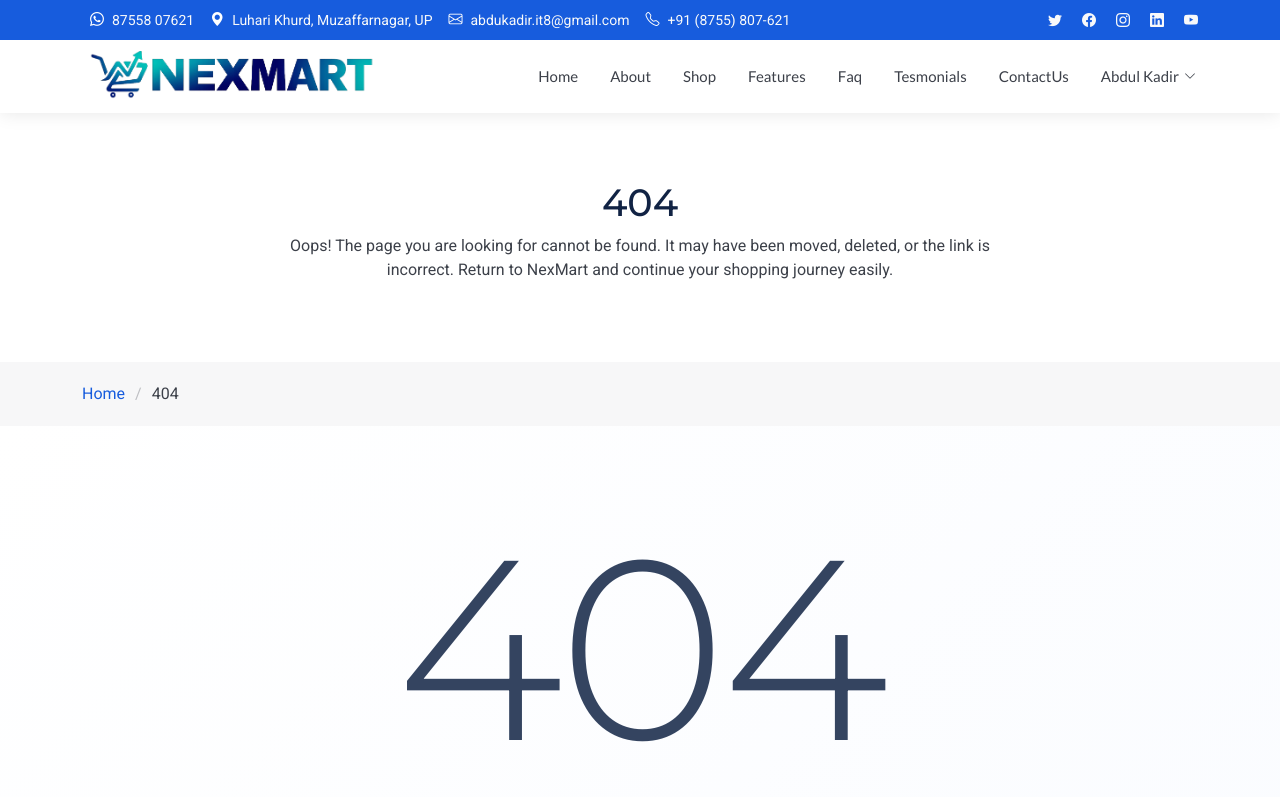
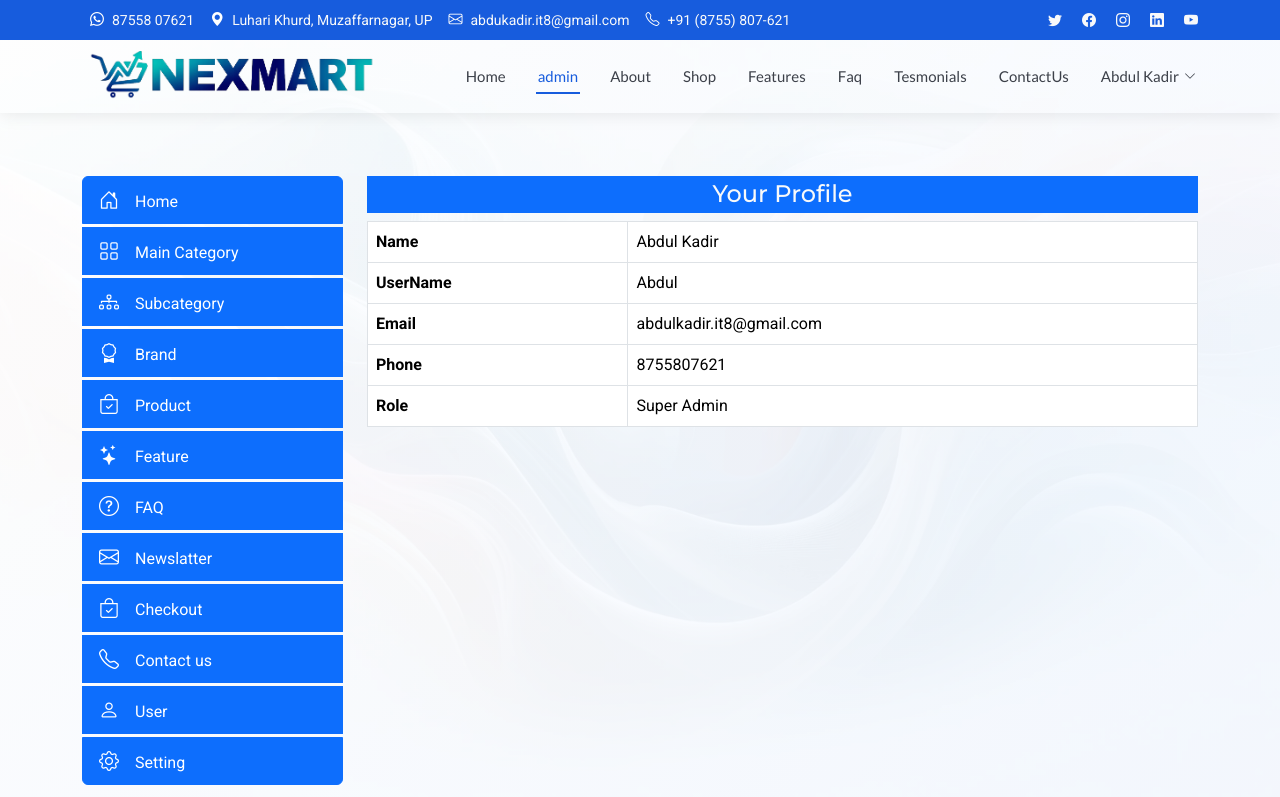
Before and after one commit to AbdulKadirit8/NexMart, a React (Vite) app: page /admin in a window 1280 px wide. Shown: the top 797 px of the page. Built offline with nearby package versions, Linux system fonts and the light colour scheme.

Commit message:
Implement the Admin page 16-04-2026

```diff
--- a/public/assets/css/style.css
+++ b/public/assets/css/style.css
@@ -57,3 +57,7 @@
   color: #ff2727;
   text-shadow: 0 0 8px #ff0000, 0 0 18px #ff0000;
 }
+
+.admin{
+  padding-top: 100px;
+}
--- a/src/App.jsx
+++ b/src/App.jsx
@@ -10,9 +10,11 @@ import ContactUsPage from "./Pages/ContactUsPage";
 import ErrorPage from "./Pages/ErrorPage";
 import PrivacyPage from "./Pages/PrivacyPage";
 import TermPage from "./Pages/TermPage";
-import Testimonial from "./Components/Testimonial";
 import TestimonialPage from "./Pages/TestimonialPage";
 import ScrollToTop from "./Components/ScrollToTop";
+import AdminHomePage from "./Pages/Admin/AdminHomePage";
+
+
 
 export default function App() {
   return (
@@ -34,6 +36,11 @@ export default function App() {
           <Route path='/testomonials' element={<TestimonialPage />}></Route>
 
 
+          {/* Admin Routes */}
+          <Route path='/admin' element={<AdminHomePage />}></Route>
+
+
+
           <Route path='/*' element={<ErrorPage></ErrorPage>}></Route>
         </Routes>
         <Footer></Footer>
--- /dev/null
+++ b/src/Components/Admin/AdminSlider.jsx
@@ -0,0 +1,60 @@
+import React from 'react'
+import { Link } from 'react-router-dom'
+
+export default function AdminSlider() {
+    return (
+        <>
+            <div className="list-group">
+                <Link to="" className="list-group-item list-group-item-action active mb-1" aria-current="true">
+                    <i className='fs-5 bi bi-house-door pe-3'></i>
+                    Home
+                </Link>
+                <Link to="" className="list-group-item list-group-item-action active mb-1 " aria-current="true">
+                    <i className='fs-5 bi bi-grid pe-3'></i>
+                    Main Category
+                </Link>
+                <Link to="" className="list-group-item list-group-item-action active mb-1 " aria-current="true">
+                    <i className='fs-5 bi bi-diagram-3 pe-3'></i>
+                    Subcategory
+                </Link>
+                <Link to="" className="list-group-item list-group-item-action active mb-1 " aria-current="true">
+                    <i className='fs-5 bi bi-award pe-3'></i>
+                    Brand
+                </Link>
+                <Link to="" className="list-group-item list-group-item-action active mb-1 " aria-current="true">
+                    <i className='fs-5 bi bi-bag-check pe-3'></i>
+                    Product
+                </Link>
+                <Link to="" className="list-group-item list-group-item-action active mb-1 " aria-current="true">
+                    <i className='fs-5 bi bi-stars pe-3'></i>
+                    Feature
+                </Link>
+                <Link to="" className="list-group-item list-group-item-action active mb-1 " aria-current="true">
+                    <i className='fs-5 bi bi-question-circle pe-3'></i>
+                    FAQ
+                </Link>
+                <Link to="" className="list-group-item list-group-item-action active mb-1 " aria-current="true">
+                    <i className='fs-5 bi bi-envelope pe-3'></i>
+                    Newslatter
+                </Link>
+                <Link to="" className="list-group-item list-group-item-action active mb-1 " aria-current="true">
+                    <i className='fs-5 bi bi-bag-check pe-3'></i>
+                    Checkout
+                </Link>
+                <Link to="" className="list-group-item list-group-item-action active mb-1 " aria-current="true">
+                    <i className='fs-5 bi bi-telephone pe-3'></i>
+                    Contact us
+                </Link>
+                <Link to="" className="list-group-item list-group-item-action active mb-1 " aria-current="true">
+                    <i className='fs-5 bi bi-person  pe-3'></i>
+                    User
+                </Link>
+                <Link to="" className="list-group-item list-group-item-action active mb-1 " aria-current="true">
+                    <i className='fs-5 bi bi-gear pe-3'></i>
+                    Setting
+                </Link>
+
+            </div>
+        </>
+    )
+}
--- a/src/Components/Breadcrum.jsx
+++ b/src/Components/Breadcrum.jsx
@@ -1,7 +1,7 @@
 import { NavLink } from "react-router-dom";
 
 
-export default function Breadcrum({pageTitle, pageDescription}) {
+export default function Breadcrum({ pageTitle, pageDescription }) {
     return (
         <>
             <div className="page-title">
--- a/src/Components/Navbar.jsx
+++ b/src/Components/Navbar.jsx
@@ -64,6 +64,7 @@ export default function Navbar() {
                         <nav id="navmenu" className="navmenu">
                             <ul>
                                 <li><NavLink to="/" >Home</NavLink></li>
+                                <li><NavLink to="/admin" >admin</NavLink></li>
                                 <li><NavLink to="/about">About</NavLink></li>
                                 <li><NavLink to="/shop">Shop</NavLink></li>
                                 <li><NavLink to="/feature">Features</NavLink></li>
--- /dev/null
+++ b/src/Pages/Admin/AdminHomePage.jsx
@@ -0,0 +1,56 @@
+import React from 'react'
+import AdminSlider from '../../Components/Admin/AdminSlider'
+
+export default function AdminHomePage() {
+    return (
+        <>
+            <section id="hero" className="hero section pb-0">
+
+                <div className="container my-3 admin" data-aos="fade-up" data-aos-delay="100">
+
+                        <div className="row ">
+
+                            <div className="col-md-3">
+                                <div data-aos="fade-right" data-aos-delay="300">
+                                    <AdminSlider />
+                                </div>
+
+                            </div>
+                            <div className="col-md-9">
+                                <div data-aos="fade-left" data-aos-delay="300">
+                                    <h4 className='bg-primary text-light text-center p-1'>Your Profile</h4>
+                                <table className='table table-bordered'>
+                                    <tbody>
+                                        <tr>
+                                            <th>Name</th>
+                                            <td>Abdul Kadir</td>
+                                        </tr>
+                                        <tr>
+                                            <th>UserName</th>
+                                            <td>Abdul</td>
+                                        </tr>
+                                        <tr>
+                                            <th>Email</th>
+                                            <td>abdulkadir.it8@gmail.com</td>
+                                        </tr>
+                                        <tr>
+                                            <th>Phone</th>
+                                            <td>8755807621</td>
+                                        </tr>
+                                        <tr>
+                                            <th>Role</th>
+                                            <td>Super Admin</td>
+                                        </tr>
+                                    </tbody>
+                                </table>
+                                </div>
+
+                            </div>
+                    </div>
+                </div>
+
+            </section>
+
+        </>
+    )
+}
--- a/src/Pages/Home.jsx
+++ b/src/Pages/Home.jsx
@@ -119,16 +119,7 @@ export default function Home() {
               <div className="hero-visual" data-aos="fade-left" data-aos-delay="400">
                 <div className="main-image">
                   <img src="assets/images/mixeproductmain.png" alt="Modern Healthcare Facility" className="img-fluid" />
-                  <div className="floating-card appointment-card">
-                    <div className="card-icon">
-                      <i className="bi bi-truck"></i>
-                    </div>
-                    <div className="card-content">
-                      <h6>Fast Delivery</h6>
-                      <p>Today Delivery</p>
-                      <small>Within 24 Hours</small>
-                    </div>
-                  </div>
+
                   <div className="floating-card rating-card">
                     <div className="card-content">
                       <div className="rating-stars">
```
Also changed, not shown: public/assets/images/sale.jpeg (added).
